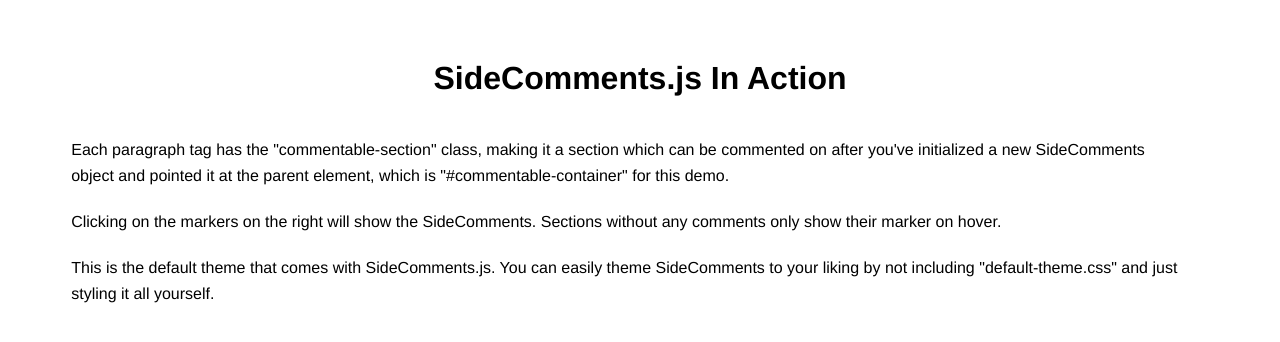
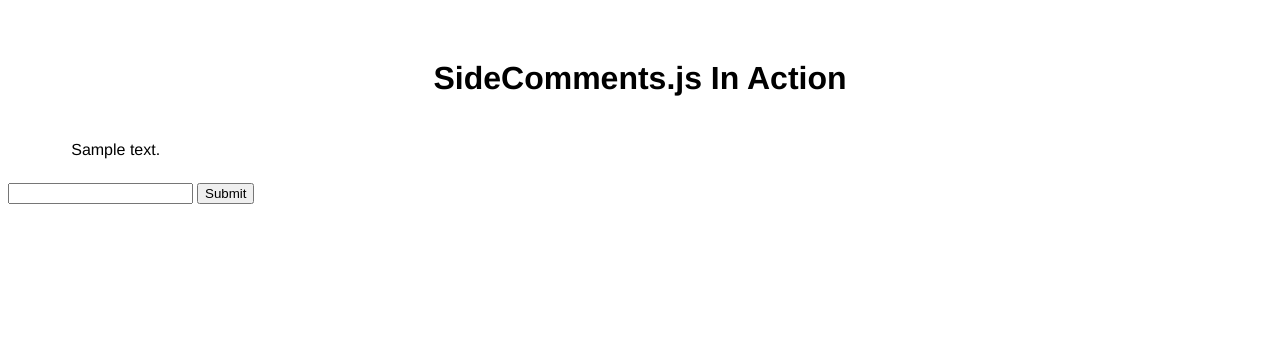
Before and after one commit to evijit/NIPS_Demo, a Flask app: template templates/index.html in a window 1280 px wide. Shown: the top 342 px of the page. Run offline with Flask 2, Linux system fonts and the light colour scheme; the template is opened without the code that fills it: most values are stand-ins (such as "Sample title", 1, 10 or a date in 2020); some libraries are stand-ins or nearby versions.

Commit message:
Add jinja2 template, pass data from flask session
The comment is stored in one div and is hidden, later parsed.
Article loaded directly from jinja

Submit button adds global comment

```diff
--- a/app.py
+++ b/app.py
@@ -7,21 +7,60 @@
 from flask import Flask
 from flask import Flask, render_template, url_for, request, session, redirect
 from flask_session import Session
-
-
+import json
+import os
 app = Flask(__name__)
 sess = Session()
 
 
+def load_article(filepath):
+	data = json.load(open(filepath,"r"))
+	x = []
+	p = []
+	for d in data:
+		x.append(str(d["sectionId"]))
+		p.append(str(d["text"]))
+
+	return x, p
+
+def load_comments(filepath):
+	data = json.load(open(filepath,"r"))
+	print(data)
+	return json.dumps(data)
+
 @app.route("/")
 def main():
-	return render_template('index.html')
+	# load paragraph json
+	id_list, para_text_list = load_article("./static/data/article/test_article.json")
+	comments = load_comments("./static/data/comments/test_comments.json")
+	# id_list = ["4","5"]
+	# para_text_list = ["asdas","|wqewqeweq"]
+	return render_template('index.html', toPass=zip(id_list,para_text_list),  all_comment_text=comments)
 
 
-@app.route("/index")
-def index():
-	return render_template('index.html')
+# @app.route("/index")
+# def index():
+# 	return render_template('index.html')
 
+@app.route('/', methods=['POST'])
+def my_form_post():
+	text = request.form['text']
+	processed_text = str(text)
+	processed_text = processed_text.strip()
+	print(processed_text)
+
+	# load the model here
+
+	# predict score for all paragraphs using the model
+
+
+	# get the paragraph with the highest score
+
+	# append the comment for that section
+
+	id_list, para_text_list = load_article("./static/data/article/test_article.json")
+	comments = load_comments("./static/data/comments/test_comments.json")
+	return render_template('index.html', toPass=zip(id_list,para_text_list),  all_comment_text=comments)
 
 if __name__ == "__main__":
 	app.secret_key = 'nips_cnerg'
--- a/templates/index.html
+++ b/templates/index.html
@@ -14,7 +14,7 @@
         <h1 class="title">
             SideComments.js In Action
         </h1>
-        <p data-section-id="1" class="commentable-section">
+        <!-- <p data-section-id="1" class="commentable-section">
             Each paragraph tag has the "commentable-section" class, making it a section which can be commented on after you've initialized a new SideComments object and pointed it at the parent element, which is "#commentable-container" for this demo.
         </p>
         <p data-section-id="2" class="commentable-section">
@@ -22,13 +22,44 @@
         </p>
         <p data-section-id="3" class="commentable-section">
             This is the default theme that comes with SideComments.js. You can easily theme SideComments to your liking by not including "default-theme.css" and just styling it all yourself.
-        </p>
+        </p> -->
+
+        {% for id_text, para_text in toPass %}
+            <p class="commentable-section" data-section-id={{id_text}}>{{ para_text }}</p>
+        {% endfor %}
+
+        <div id="comment_json" style="display:none">
+            {{ all_comment_text}}
+        </div>
+
     </div>
+    <!-- <script type="text/javascript" src="../data/article/article_1.json"></script> -->
     <script src="/static/js/jquery.js"></script>
+    <!-- <script >
+        var fs=require('fs');
+        var article=fs.readFileSync('../data/article/article_1.json', 'utf8');
+        // var article = JSON.parse(data);
+        for(count = 1; count <= article.length; count++){
+            var para = document.createElement("p");
+            para.setAttribute("data-section-id",count.toString());
+            para.setAttribute("class","commentable-section");
+            var node = document.createTextNode(article[count]["text"]);
+            para.appendChild(node);
+            var element = document.getElementById("commentable-container");
+            element.appendChild(para);
+        }
+    </script>
+     -->
+
+
     <script src="/static/js/side-comments.js"></script>
+    <!-- <script src="/static/js/article.js"></script>  -->
     <script src="/static/js/test_data.js"></script>
     <script>
         $(document).ready(function() {
+            var comment_data = document.getElementById("comment_json").innerHTML;
+            console.log(comment_data);
+            var existingComments = JSON.parse(comment_data);
             var SideComments = require('side-comments');
             window.sideComments = new SideComments('#commentable-container', currentUser, existingComments);
             window.sideComments.on('commentPosted', function(comment) {
@@ -42,6 +73,14 @@
             });
         });
     </script>
+
+<form method="POST">
+    <input name="text">
+    <input type="submit">
+</form>
+
+
+
 </body>
 
 </html>
```
